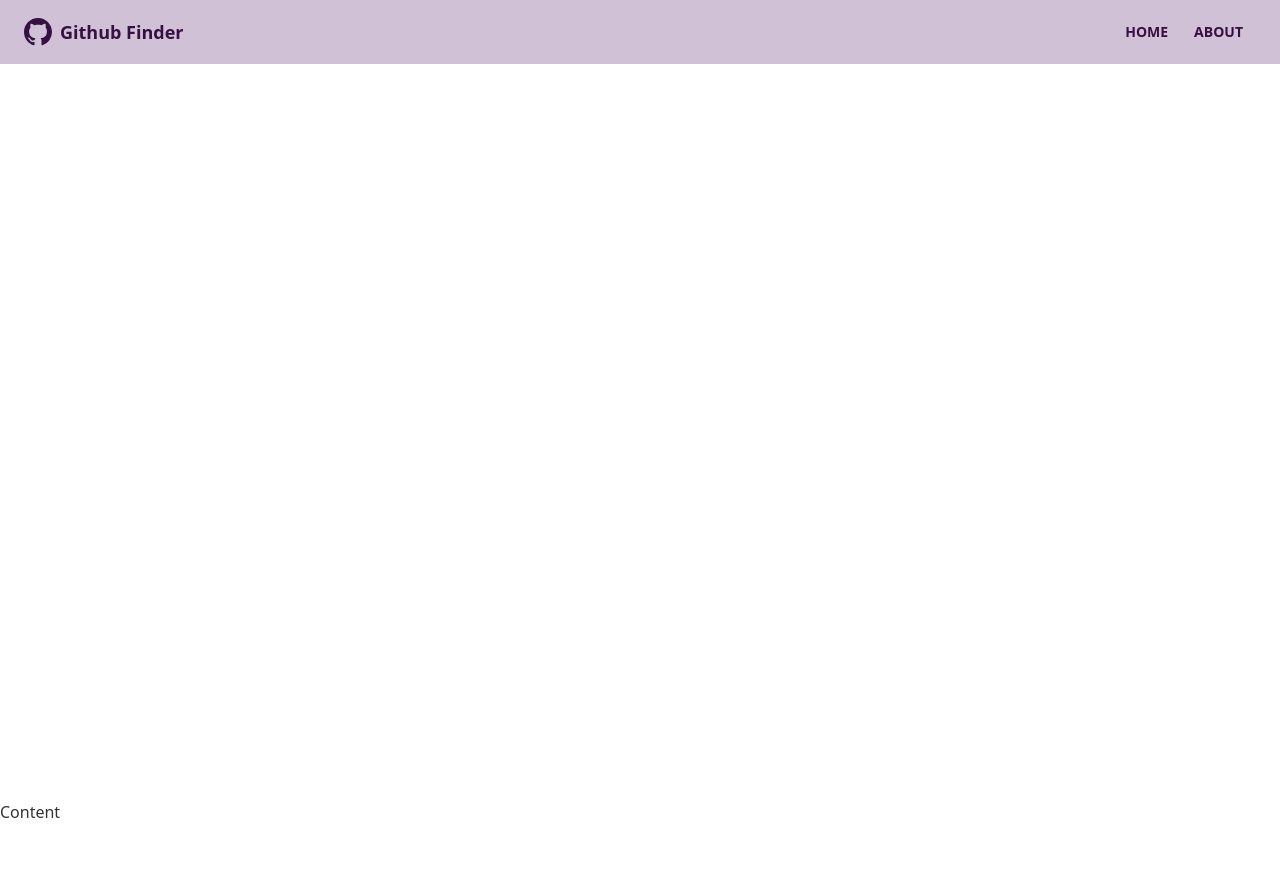
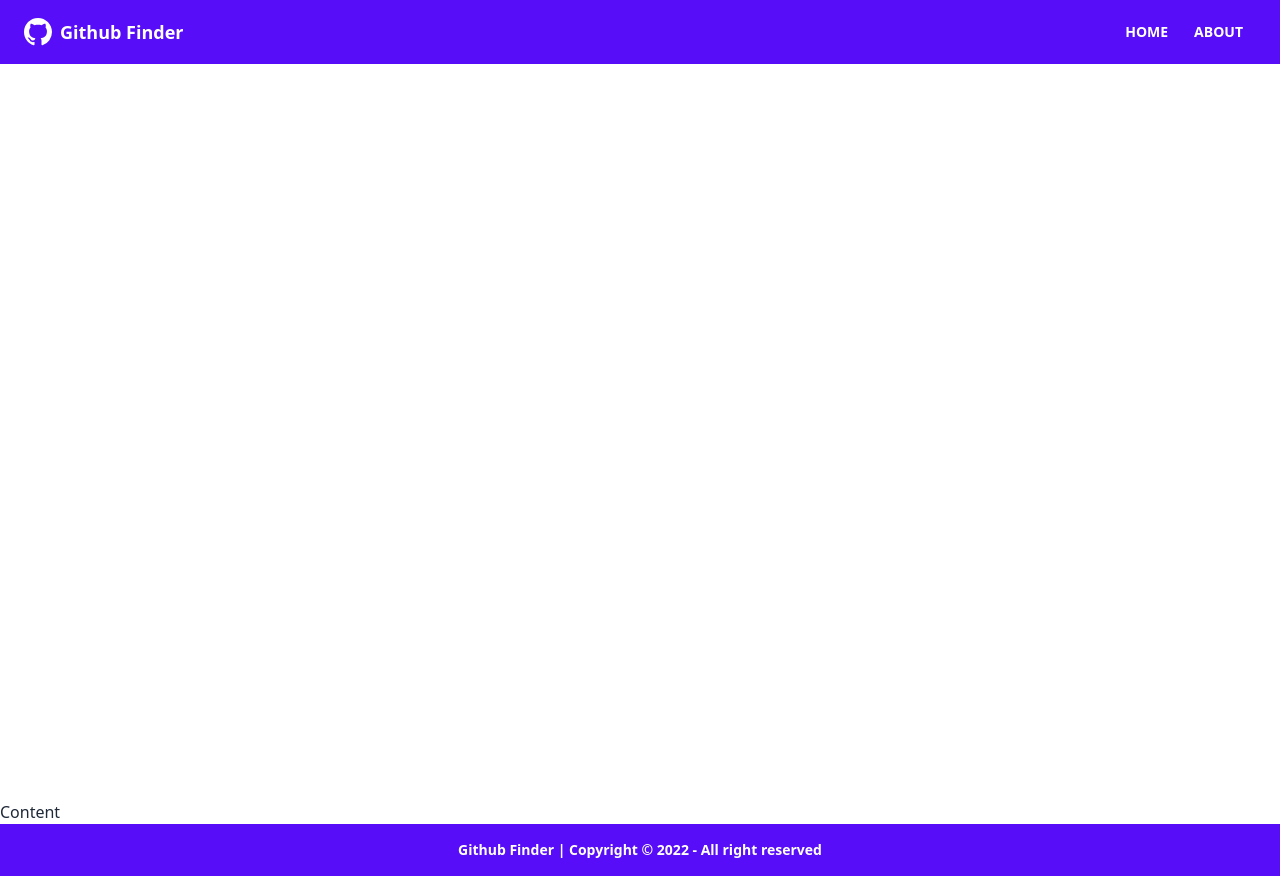
Before and after one commit to odedAtias/Github-Finder, a React (Create React App) app: page / in a window 1280 px wide. Before the commit the page ends 824 px from the top, so only its background shows below. Built offline with nearby package versions, Linux system fonts and the light colour scheme.

Commit message:
Adding Footer

```diff
--- a/public/index.html
+++ b/public/index.html
@@ -1,5 +1,5 @@
 <!DOCTYPE html>
-<html lang="en" data-theme='pastel'>
+<html lang="en" data-theme='light'>
 
 <head>
   <meta charset="utf-8" />
--- a/src/App.js
+++ b/src/App.js
@@ -1,5 +1,6 @@
 //Components imports
 import Navbar from './Components/Layout/Navbar';
+import Footer from './Components/Layout/Footer';
 //npm dependencies imports
 import { BrowserRouter, Route } from 'react-router-dom';
 
@@ -10,6 +11,7 @@ function App() {
 				<Navbar />
 			</div>
 			<main>Content</main>
+			<Footer />
 		</BrowserRouter>
 	);
 }
--- /dev/null
+++ b/src/Components/Layout/Footer.jsx
@@ -0,0 +1,11 @@
+const Footer = () => {
+	return (
+		<footer className='footer footer-center p-4 bg-primary text-primary-content font-bold'>
+			<div>
+				<p> Github Finder | Copyright © 2022 - All right reserved</p>
+			</div>
+		</footer>
+	);
+};
+
+export default Footer;
```
